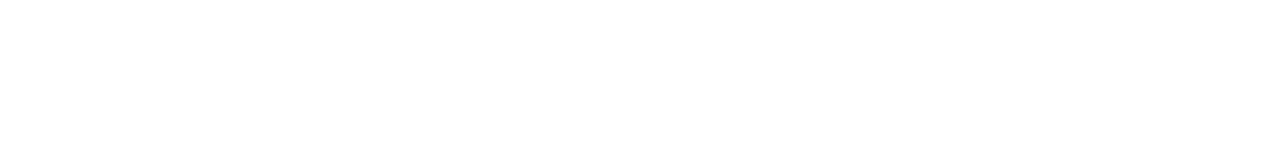
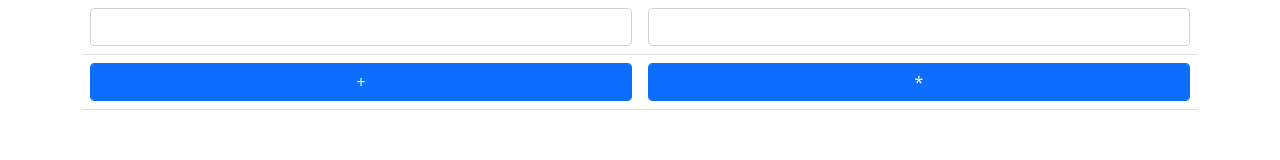
Before and after one commit to imadfaouzi/Practice-Git-Hub-Team, a plain HTML site: page index.html in a window 1280 px wide. Drawn offline with nearby package versions, Linux system fonts and the light colour scheme.

Commit message:
add <table> and inputs, buttons

```diff
--- a/index.html
+++ b/index.html
@@ -9,6 +9,21 @@
 </head>
 <body>
 
+    <div class="container">
+        <table class="table">
+           <tbody>
+             <tr>
+                <td><input class="form-control" type="number" id="first_num"></td>
+                <td><input class="form-control" type="number" id="second_num"></td>
+             </tr>
+             <tr>
+                <td><input class="btn  btn-primary form-control" value="+" type="button" id="add_btn"></td>
+                <td><input class="btn  btn-primary form-control" value="*" type="button" id="mul_btn"></td>
+             </tr>
+           </tbody>
+        </table>
+    </div>
+
     <script src="js/script.js"></script>
 </body>
 </html>
```
